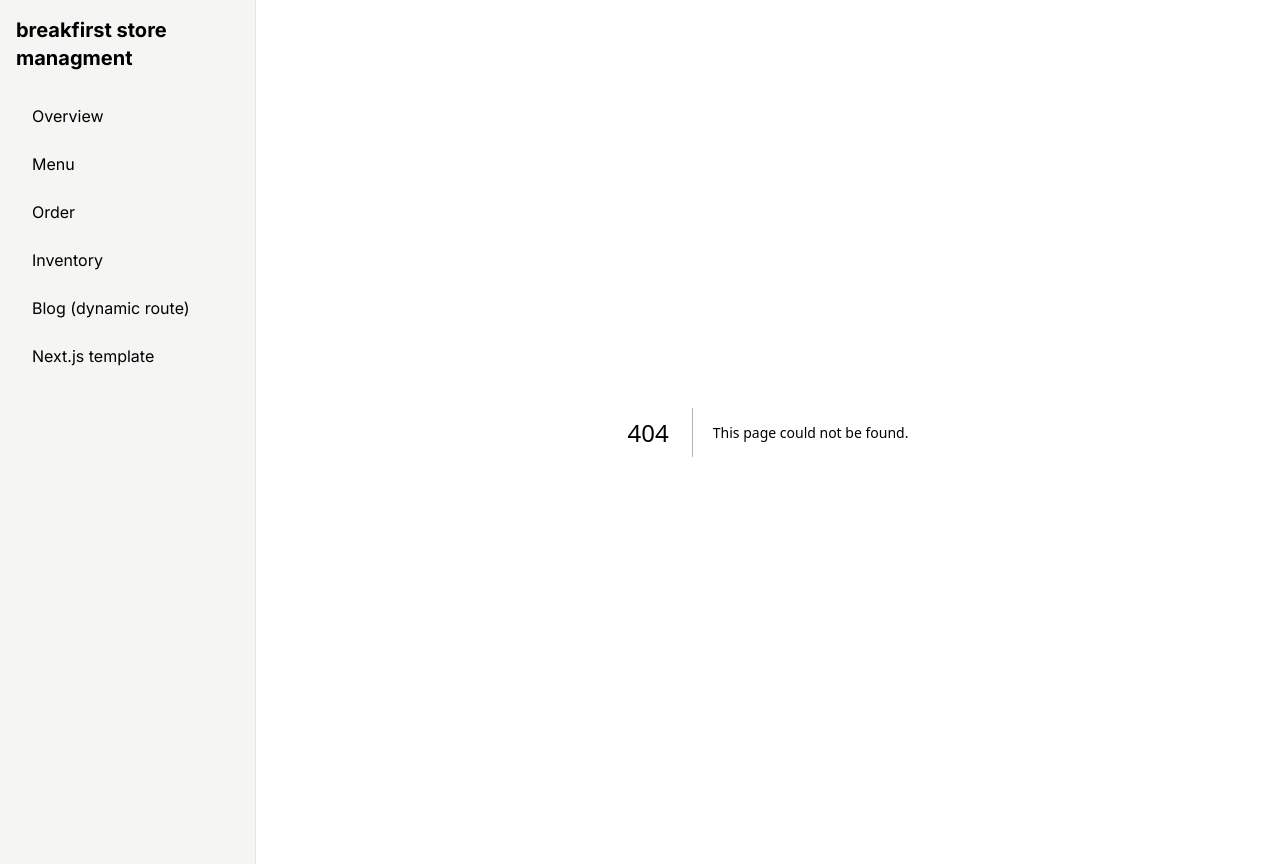
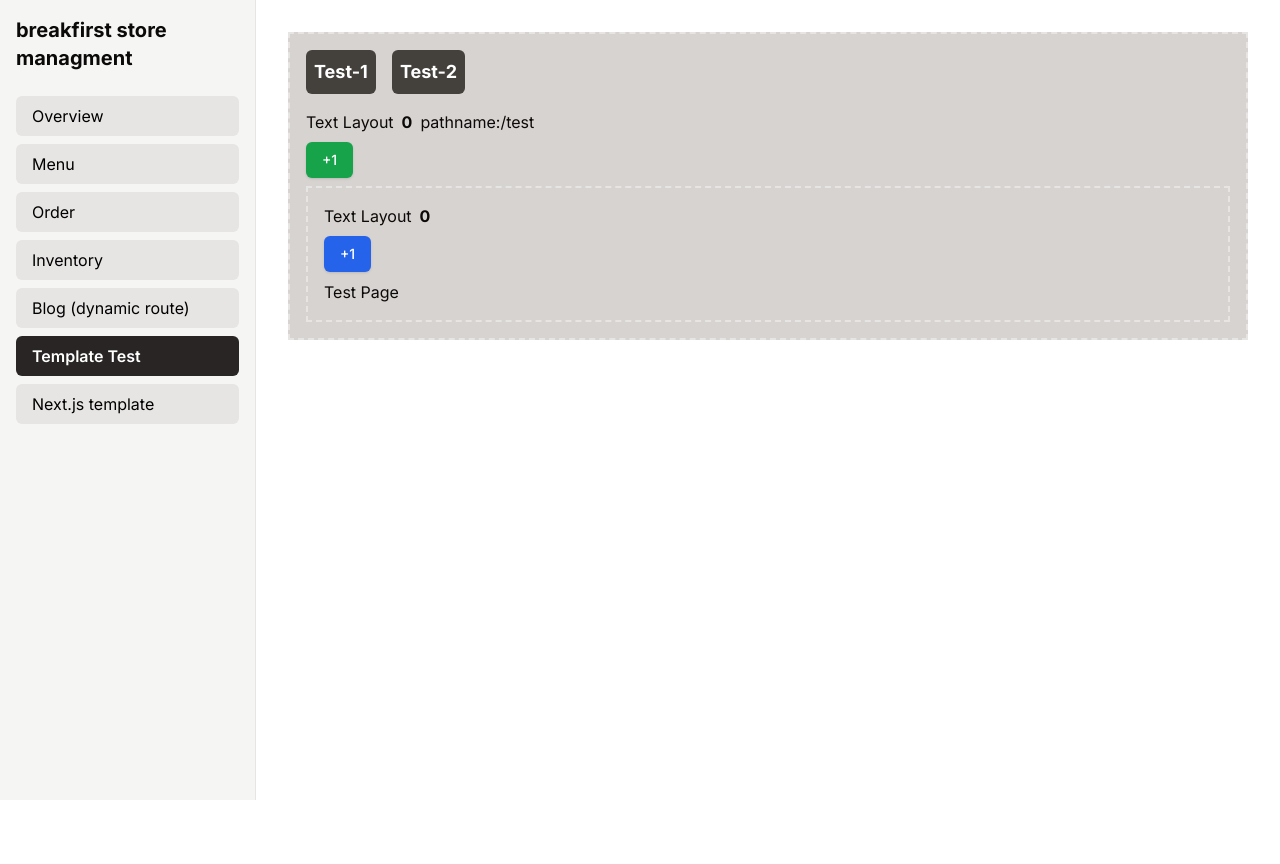
Before and after one commit to one030914/back-end-in-class, a Next.js app in the folder next/: page /test in a window 1280 px wide. Before the commit this address had no page. After the commit the page ends 800 px from the top, so only its background shows below. Built offline with nearby package versions, Linux system fonts and the light colour scheme.

Commit message:
back-end

```diff
--- /dev/null
+++ b/next/app/components/navlink.jsx
@@ -0,0 +1,12 @@
+"use client";
+import Link from "next/link"
+import { usePathname } from "next/navigation"
+
+export default function NavLink({ href, children}) {
+    const pathname = usePathname()
+    return (
+      <Link href={href} className={`${pathname === href ? "bg-stone-800 text-white font-semibold" : "bg-stone-200 text-black font-normal"} block px-4 py-2 rounded-md hover:bg-gray-400 hover:text-black transition-colors`}>
+        {children}
+      </Link>
+    );
+}
--- /dev/null
+++ b/next/app/components/sidebar.jsx
@@ -0,0 +1,18 @@
+import NavLink from "./navlink";
+
+export default function Sidebar() {
+    return (
+      <nav className="w-64 bg-stone-100 p-4 border-r">
+        <h2 className="text-xl font-bold mb-6">breakfirst store managment</h2>
+        <div className="space-y-2">
+          <NavLink href="/overview" >Overview</NavLink>
+          <NavLink href="/menu" >Menu</NavLink>
+          <NavLink href="/order" >Order</NavLink>
+          <NavLink href="/inventory" >Inventory</NavLink>
+          <NavLink href="/blog" >Blog (dynamic route)</NavLink>
+          <NavLink href="/test" >Template Test</NavLink>
+          <NavLink href="/" >Next.js template</NavLink>
+        </div>
+      </nav>
+    );
+}
--- a/next/app/layout.jsx
+++ b/next/app/layout.jsx
@@ -1,11 +1,11 @@
 import { Inter } from "next/font/google";
 import "./globals.css";
+import Sidebar from "./components/sidebar";
 
 const inter = Inter({
   variable: "--font-geist-sans",
   subsets: ["latin"],
 });
-
 
 export const metadata = {
   title: "breakfirst store managment system",
@@ -28,27 +28,3 @@ export default function RootLayout({ children }) {
     </html>
   );
 }
-
-function Sidebar() {
-  return (
-    <nav className="w-64 bg-stone-100 p-4 border-r">
-      <h2 className="text-xl font-bold mb-6">breakfirst store managment</h2>
-      <div className="space-y-2">
-        <NavLink href="/overview" >Overview</NavLink>
-        <NavLink href="/menu" >Menu</NavLink>
-        <NavLink href="/order" >Order</NavLink>
-        <NavLink href="/inventory" >Inventory</NavLink>
-        <NavLink href="/blog" >Blog (dynamic route)</NavLink>
-        <NavLink href="/" >Next.js template</NavLink>
-      </div>
-    </nav>
-  );
-}
-
-function NavLink({ href, children}) {
-  return (
-    <a href={href} className="block px-4 py-2 rounded-md hover:bg-stone-200 transition-colors">
-      {children}
-    </a>
-  );
-}
--- /dev/null
+++ b/next/app/test/layout.jsx
@@ -0,0 +1,34 @@
+"use client";
+import Link from "next/link"
+import { useState } from "react"
+import { usePathname } from "next/navigation";
+import { Button } from "@/components/ui/button"
+
+const linkSet = [
+    {href: "/test/test1", text: "Test-1"},
+    {href: "/test/test2", text: "Test-2"},
+]
+
+export default function Layout({children}) {
+    const [count, setCount] = useState(0);
+    const pathname = usePathname();
+    return(
+        <div className="border-2 border-dashed bg-stone-300 p-4">
+            <div className="flex gap-4 font-bold text-lg mb-4 text-black">
+                {linkSet.map((link) => (
+                    <Link key={link.href} href={link.href} className="text-white bg-stone-700 rounded-md hover:text-stone-700 hover:bg-stone-400 p-2">
+                        {link.text}
+                    </Link>
+                ))}
+            </div>
+        <div className="flex">
+            Text Layout <span className="px-2 font-bold">{count}</span>
+            pathname: <span>{pathname}</span>
+        </div>
+        <Button onClick={() => setCount(count + 1)} className="bg-green-600 text-white my-2">
+            +1
+        </Button>
+        {children}
+        </div>
+    )
+}
--- /dev/null
+++ b/next/app/test/page.jsx
@@ -0,0 +1,5 @@
+export default function Page() {
+    return(
+        <div>Test Page</div>
+    )
+}
--- /dev/null
+++ b/next/app/test/template.jsx
@@ -0,0 +1,19 @@
+"use client";
+import Link from "next/link"
+import { useState } from "react"
+import { Button } from "@/components/ui/button"
+
+export default function Layout({children}) {
+    const [count, setCount] = useState(0);
+    return(
+        <div className="border-2 border-dashed bg-stone-300 p-4">
+        <div className="flex">
+            Text Layout <span className="px-2 font-bold">{count}</span>
+        </div>
+        <Button onClick={() => setCount(count + 1)} className="bg-blue-600 text-white my-2">
+            +1
+        </Button>
+        {children}
+        </div>
+    )
+}
--- /dev/null
+++ b/next/app/test/test1/page.jsx
@@ -0,0 +1,5 @@
+export default function Page() {
+    return(
+        <div>Test-1 Page</div>
+    )
+}
--- /dev/null
+++ b/next/app/test/test2/page.jsx
@@ -0,0 +1,5 @@
+export default function Page() {
+    return(
+        <div>Test-2 Page</div>
+    )
+}
```
